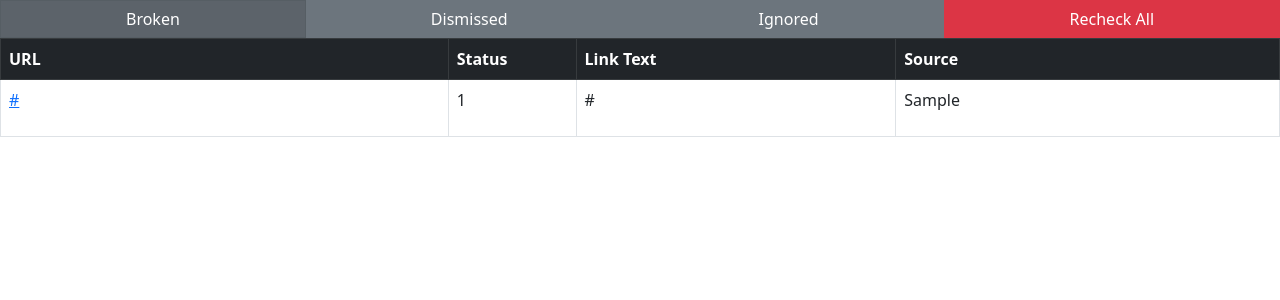
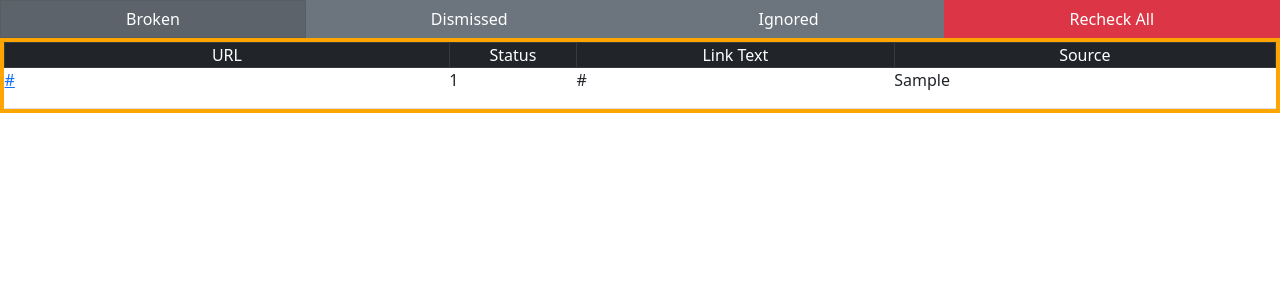
Before and after one commit to JustSahil-S/Broken-Link-PDF-Checker, a Django app: page /ignore in a window 1280 px wide. Shown: the top 300 px of the page. Run offline with Django 4.2, Linux system fonts and the light colour scheme; tables that the repository leaves empty hold one stand-in row (values such as "Sample post"); some libraries are stand-ins or nearby versions.

```diff
--- a/PDFLinkChecker/LinkChecker/templates/LinkChecker/index.html
+++ b/PDFLinkChecker/LinkChecker/templates/LinkChecker/index.html
@@ -4,6 +4,12 @@
     <meta name="viewport" content="width=device-width, initial-scale=1">
     <link href="https://cdn.jsdelivr.net/npm/bootstrap@5.2.3/dist/css/bootstrap.min.css" rel="stylesheet" integrity="sha384-rbsA2VBKQhggwzxH7pPCaAqO46MgnOM80zW1RWuH61DGLwZJEdK2Kadq2F9CUG65" crossorigin="anonymous">
     <script src="https://cdnjs.cloudflare.com/ajax/libs/popper.js/1.12.3/umd/popper.min.js" integrity="sha384-vFJXuSJphROIrBnz7yo7oB41mKfc8JzQZiCq4NCceLEaO4IHwicKwpJf9c9IpFgh" crossorigin="anonymous"></script>
+    <style type="text/css">
+        #link_table td {
+            padding: 0;
+            border: 0;
+        }
+    </style>
 
   </head>
 {% block body %}
@@ -61,47 +67,66 @@
     <a type="button" class="btn btn-secondary btn-danger" href="/update" style="border-radius: 0rem;" onclick="load()"> <span class="spinner-border spinner-border-sm" id ="spinner" role="status" aria-hidden="true" style="display: none;"></span>
         Recheck All</a>
 </div>
-<table class="table table-bordered" style="margin-bottom: 0rem; width: 100%;">
+<!-- <table class="table table-bordered" style="margin-bottom: 0rem; width: 100%;">
       </tr>
     </thead>
-</table>
-<table class="table table-bordered table-hover">
+</table>  -->
+<div id="table_container" style="border: 4px solid orange;">
+    <table class="table table-bordered table-hover" id="link_table" style="margin-bottom: 0rem; width: 100%;">
         <thead class="table-dark">
             <tr>
-        <th scope="col" style="width: 35%">URL</th>
-        <th scope="col" style="width: 10%">Status</th>
-        <th scope="col" style="width: 25%">Link Text</th>
-        <th scope="col" style="width: 30%">Source</th>
+                <th scope="col" style="width: 35%; padding: 0; font-weight: normal; text-align: center;">URL</th>
+                <th scope="col" style="width: 10%; padding: 0; font-weight: normal; text-align: center;">Status</th>
+                <th scope="col" style="width: 25%; padding: 0; font-weight: normal; text-align: center;">Link Text</th>
+                <th scope="col" style="width: 30%; padding: 0; font-weight: normal; text-align: center;">Source</th>
             </tr>
         </thead>
         <tbody>
             {% for link in links %}
             <tr id="{{ link.id }}" onclick="expand('{{ link.id }}')">
-                <td> <p> <a href="{{ link.url }}"> {{ link.url }}</a> </p> </td>
+                <td>
+                    <p> <a href="{{ link.url }}"> {{ link.url }}</a> </p>
+                </td>
                 <td> {{ link.statusCode }}</td>
                 <td> {{ link.urlText }}</td>
                 <td> {{ link.pdfSource }}</td>
             </tr>
             <tr style="display: none; background-color: lightgray;" id="details{{ link.id }}">
-                <td><p>Full URL: <a href="{{ link.url }}">{{ link.url }}</a></p> <br> <p>Final Redirect: <a href="{{ link.finalurl }}">{{ link.finalurl }}</a></p></td>
-                <td></td>
-                <td><p>Last Checked: {{ link.lastChecked }} </p></td>
                 <td>
+                    <p>Final Redirect: <a href="{{ link.finalurl }}">{{ link.finalurl }}</a></p>
+                    <p>Last Checked: {{ link.lastChecked }} </p>
+                    <br>
                     {% if link.dismiss == False and link.ignore == False %}
-                    <button type="button" class="btn btn-warning" data-toggle="tooltip" data-placement="bottom" title="Hide this link and do not report it again unless its status changes" onclick="dismissAction('{{ link.id }}')">Dismiss</button>
-                    <button type="button" class="btn btn-danger" data-toggle="tooltip" data-placement="bottom" title="Remove this link from the list of broken links and mark it as valid" onclick="ignoreAction('{{ link.id }}')">Ignore</button>
+                    <button type="button" class="btn btn-warning" data-toggle="tooltip" data-placement="bottom"
+                        title="Hide this link and do not report it again unless its status changes"
+                        onclick="dismissAction('{{ link.id }}')">Dismiss</button>
+                    <button type="button" class="btn btn-danger" data-toggle="tooltip" data-placement="bottom"
+                        title="Remove this link from the list of broken links and mark it as valid"
+                        onclick="ignoreAction('{{ link.id }}')">Ignore</button>
                     {% endif %}
                     {% if link.dismiss == True and link.ignore == False %}
-                    <button type="button" class="btn btn-primary" data-toggle="tooltip" data-placement="bottom" title="Check this link again" onclick="brokenAction('{{ link.id }}')">Recheck</button>
-                    <button type="button" class="btn btn-danger" data-toggle="tooltip" data-placement="bottom" title="Remove this link from the list of broken links and mark it as valid" onclick="ignoreAction('{{ link.id }}')">Ignore</button>
+                    <button type="button" class="btn btn-primary" data-toggle="tooltip" data-placement="bottom"
+                        title="Check this link again" onclick="brokenAction('{{ link.id }}')">Recheck</button>
+                    <button type="button" class="btn btn-danger" data-toggle="tooltip" data-placement="bottom"
+                        title="Remove this link from the list of broken links and mark it as valid"
+                        onclick="ignoreAction('{{ link.id }}')">Ignore</button>
                     {% endif %}
                     {% if link.dismiss == False and link.ignore == True %}
-                    <button type="button" class="btn btn-primary" data-toggle="tooltip" data-placement="bottom" title="Check this link again" onclick="brokenAction('{{ link.id }}')">Recheck</button>
-                    <button type="button" class="btn btn-warning" data-toggle="tooltip" data-placement="bottom" title="Hide this link and do not report it again unless its status changes" onclick="dismissAction('{{ link.id }}')">Dismiss</button>
+                    <button type="button" class="btn btn-primary" data-toggle="tooltip" data-placement="bottom"
+                        title="Check this link again" onclick="brokenAction('{{ link.id }}')">Recheck</button>
+                    <button type="button" class="btn btn-warning" data-toggle="tooltip" data-placement="bottom"
+                        title="Hide this link and do not report it again unless its status changes"
+                        onclick="dismissAction('{{ link.id }}')">Dismiss</button>
                     {% endif %}
+                </td>
+                <td></td>
+                <td></td>
+                <td>
                 </td>
             </tr>
             {% endfor %}
         </tbody>
     </table>
+</div>
+
 {% endblock %}
```
Lines whose indentation alone changed are shown as unchanged.
